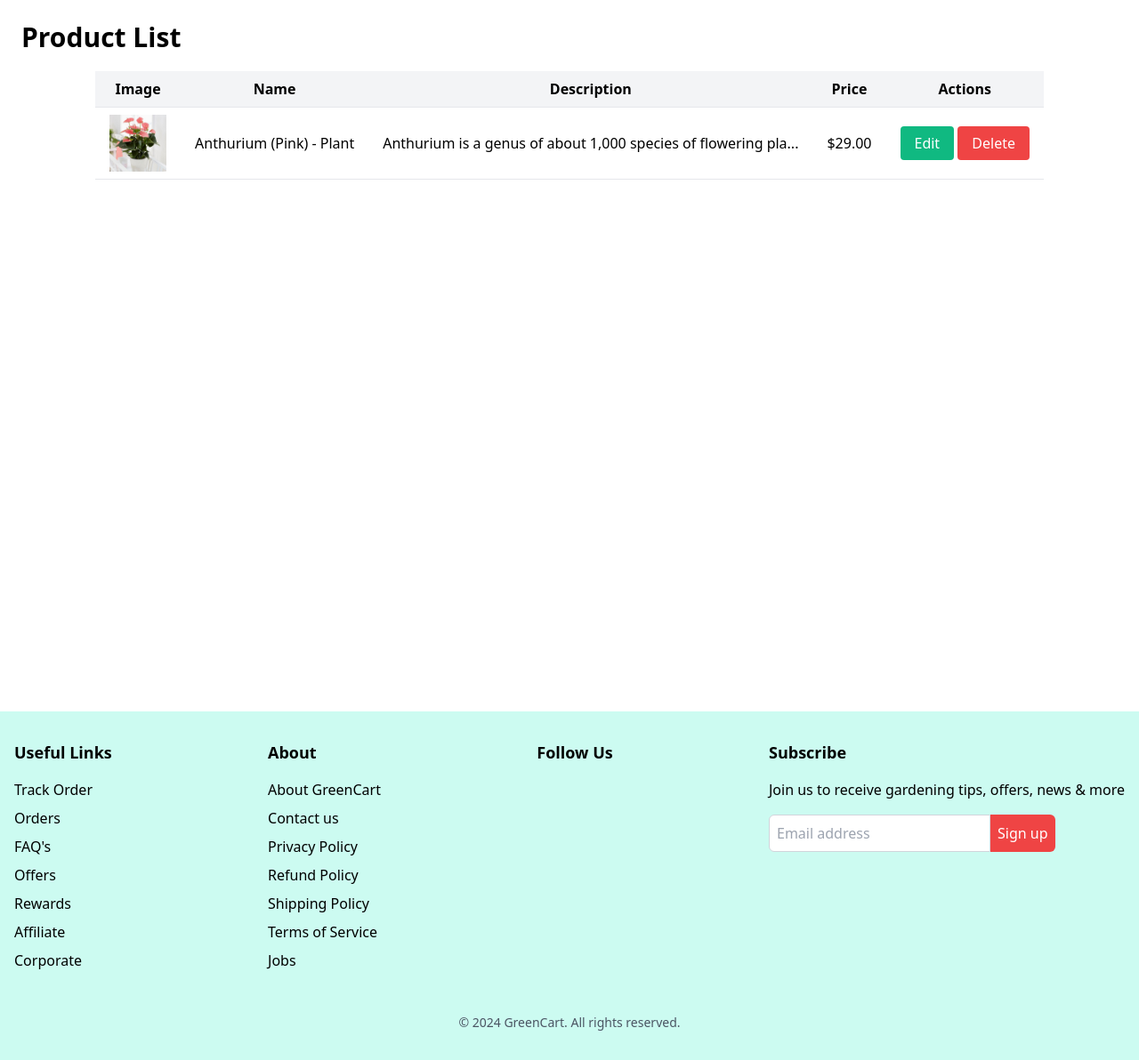
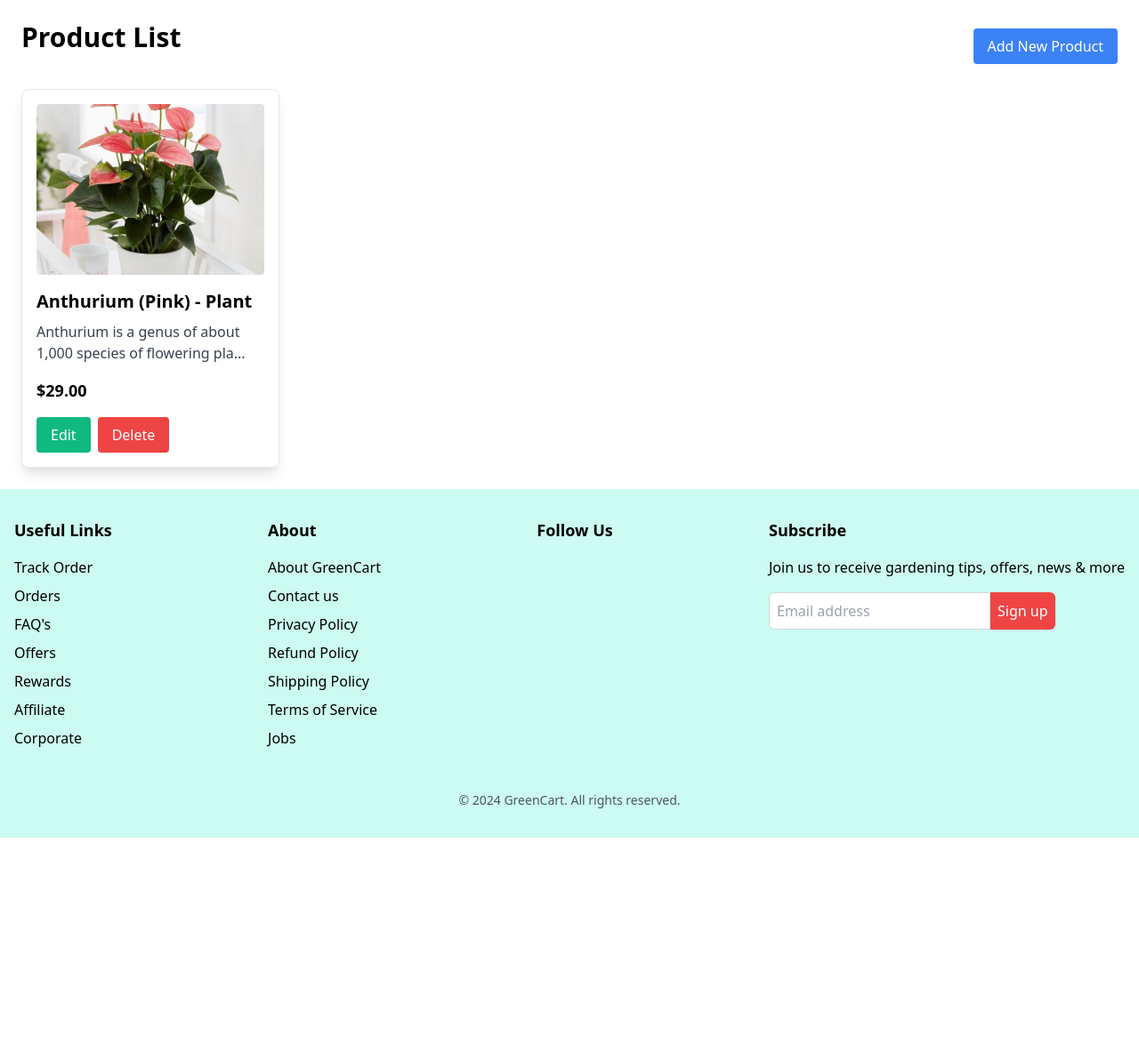
Before and after one commit to YashSahsani/GreenCart, a Django app: page /shop/mylistings/ in a window 1280 px wide. Shown: the part 80-1272 px from the top of the page at 89% size. After the commit the page ends 1022 px from the top, so only its background shows below. Run offline with Django 4.2, Linux system fonts and the light colour scheme; a user stored in the database is signed in; data comes from the database, SQL or seed files in the repository; some libraries are stand-ins or nearby versions.

Commit message:
changed design of my listings

```diff
--- a/Shop/templates/Shop/product_list.html
+++ b/Shop/templates/Shop/product_list.html
@@ -1,42 +1,32 @@
 {% extends 'Shop/base.html' %}
 
 {% block content %}
-    <div class="container mx-auto p-6 h-lvh">
-        <h1 class="text-3xl font-bold mb-5">Product List</h1>
+<div class="container mx-auto p-6">
+    <div class="w-100 flex justify-between items-center p-0">
+        <h1 class="text-3xl font-bold mb-5 p-0 m-0">Product List</h1>
+        <button class="bg-blue-500 hover:bg-blue-600 text-white px-4 py-2 rounded">Add New Product</button>
+    </div>
     {% if products %}
-        <table class="mx-auto mt-5">
-            <thead>
-                <tr class="bg-gray-100">
-                    <th class="py-2 px-4 border-b">Image</th>
-                    <th class="py-2 px-4 border-b">Name</th>
-                    <th class="py-2 px-4 border-b">Description</th>
-                    <th class="py-2 px-4 border-b">Price</th>
-                    <th class="py-2 px-4 border-b">Actions</th>
-                </tr>
-            </thead>
-            <tbody>
+    <div class="grid grid-cols-1 sm:grid-cols-2 md:grid-cols-3 lg:grid-cols-4 gap-6 mt-5">
         {% for product in products %}
-                <tr>
-                    <td class="py-2 px-4 border-b">
-                        <img src="{{ product.image.url }}" alt="{{ product.name }}" class="w-16 h-16 object-cover">
-                    </td>
-                    <td class="py-2 px-4 border-b">{{ product.name }}</td>
-                    <td class="py-2 px-4 border-b">{{ product.description|slice:":60" }}{% if product.description|length > 60 %}...{% endif %}</td>
-                    <td class="py-2 px-4 border-b">${{ product.price }}</td>
-                    <td class="py-2 px-4 border-b">
-                        <a class="bg-green-500 text-white px-4 py-2 rounded">Edit</a>
-                        <a class="bg-red-500 text-white px-4 py-2 rounded">Delete</a>
-                    </td>
-                </tr>
+        <div class="border rounded-lg shadow-lg p-4 flex flex-col">
+            <img src="{{ product.image.url }}" alt="{{ product.name }}" class="w-full h-48 object-cover rounded mb-4">
+            <h2 class="text-xl font-bold mb-2">{{ product.name }}</h2>
+            <p class="text-gray-700 mb-4">{{ product.description|slice:":60" }}{% if product.description|length > 60 %}...{% endif %}</p>
+            <div class="text-lg font-semibold mb-4">${{ product.price }}</div>
+            <div class="flex space-x-2 mt-auto">
+                <a class="bg-green-500 hover:bg-green-600 text-white px-4 py-2 rounded text-center">Edit</a>
+                <a class="bg-red-500 hover:bg-red-600 text-white px-4 py-2 rounded text-center">Delete</a>
+            </div>
+        </div>
         {% endfor %}
-            </tbody>
-        </table>
+    </div>
     {% else %}
-        <div class="flex items-center justify-center">
+    <div class="flex items-center justify-center h-full">
         <div class="text-center">
             <h2 class="text-2xl font-bold mb-4">No Products Listed</h2>
-                <p class="text-gray-700">You haven't listed any products yet.</p>
-                <div class="mt-4 bg-blue-500 text-white px-4 py-2 rounded">Add New Product</div>
+            <p class="text-gray-700 mb-4">You haven't listed any products yet.</p>
+            <button class="bg-blue-500 hover:bg-blue-600 text-white px-4 py-2 rounded">Add New Product</button>
         </div>
     </div>
     {% endif %}
```
Lines whose indentation alone changed are shown as unchanged.
